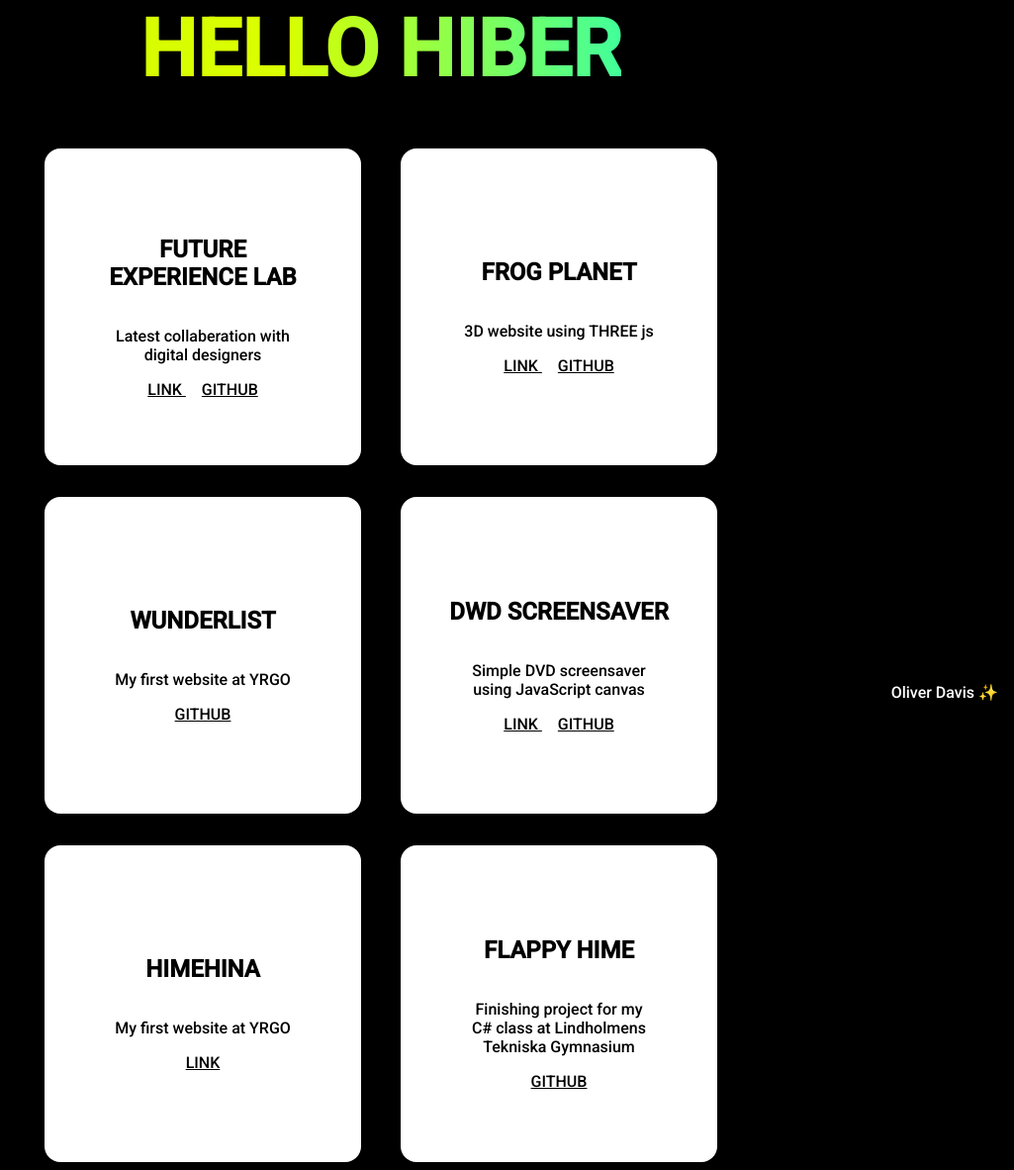
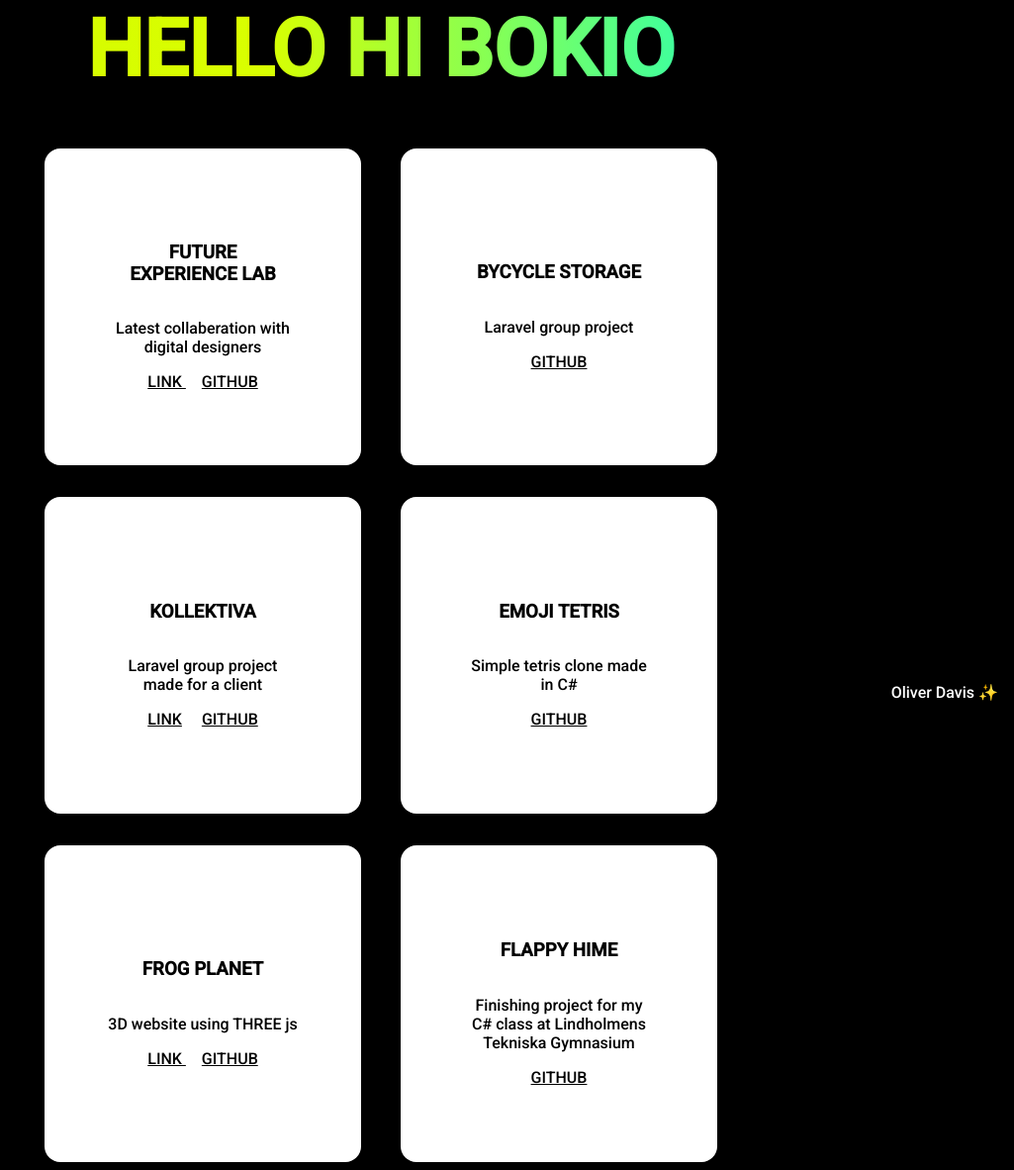
Before and after one commit to DavisDavisDavis/hello-hiber, a plain HTML site: page index.html in a window 1280 px wide. Shown: the part 59-1241 px from the top of the page at 99% size, without its empty margins (255-1280 px from the left). Drawn offline with Linux system fonts and the light colour scheme.

Commit message:
Bokio update

```diff
--- a/index.html
+++ b/index.html
@@ -1,91 +1,83 @@
 <!DOCTYPE html>
 <html lang="en">
   <head>
-    <meta charset="UTF-8">
-    <meta http-equiv="X-UA-Compatible" content="IE=edge">
-    <meta name="viewport" content="width=device-width, initial-scale=1.0">
-    <title>Hello Hiber</title>
-    <link rel="icon" href="https://i.pinimg.com/originals/85/7f/d7/857fd79dfd7bd025e4cbb2169cd46e03.png">
-    <link rel="stylesheet" href="style.css">
+    <meta charset="UTF-8" />
+    <meta http-equiv="X-UA-Compatible" content="IE=edge" />
+    <meta name="viewport" content="width=device-width, initial-scale=1.0" />
+    <title>HI BOKIO</title>
+    <link
+      rel="icon"
+      href="https://i.pinimg.com/originals/85/7f/d7/857fd79dfd7bd025e4cbb2169cd46e03.png"
+    />
+    <link rel="stylesheet" href="style.css" />
   </head>
   <body>
-    <h1 class="title">
-        HELLO HIBER
-    </h1>
+    <h1 class="title">HELLO HI BOKIO</h1>
 
-    <section>
+    <section class="portfolio">
       <div class="card">
-            <h2>FUTURE <br> EXPERIENCE LAB</h2>
+        <h3>
+          FUTURE <br />
+          EXPERIENCE LAB
+        </h3>
         <p>Latest collaberation with digital designers</p>
         <div>
           <a href="https://future-experience-lab-official.netlify.app/">
             LINK
           </a>
 
-                <a href="https://github.com/DavisDavisDavis/FEL">
-                    GITHUB
-                </a>
+          <a href="https://github.com/DavisDavisDavis/FEL"> GITHUB </a>
         </div>
       </div>
       <div class="card">
-            <h2>FROG PLANET</h2>
-            <p>3D website using THREE js</p>
+        <h3>BYCYCLE STORAGE</h3>
+        <p>Laravel group project</p>
+
         <div>
-                <a href="https://frog-planet.netlify.app/">
-                    LINK
-                </a>
+          <a href="https://github.com/sowulff/bicycle-storage"> GITHUB </a>
+        </div>
+      </div>
 
-                <a href="https://github.com/DavisDavisDavis/frog-planet">
-                    GITHUB
-                </a>
+      <div class="card">
+        <h3>KOLLEKTIVA</h3>
+        <p>Laravel group project made for a client</p>
+
+        <div>
+          <a href="https://immense-springs-84221.herokuapp.com/">LINK</a>
+          <a href="https://github.com/alicenyberg/Kollektiva">GITHUB</a>
         </div>
       </div>
       <div class="card">
-            <h2>WUNDERLIST</h2>
-            <p>My first website at YRGO</p>
+        <h3>EMOJI TETRIS</h3>
+        <p>Simple tetris clone made in C#</p>
 
         <div>
-                <a href="https://github.com/DavisDavisDavis/wunderlist">
-                    GITHUB
-                </a>
+          <a
+            href="https://github.com/DavisDavisDavis/Tetris/blob/main/README.md"
+            >GITHUB</a
+          >
         </div>
       </div>
       <div class="card">
-            <h2>DWD SCREENSAVER</h2>
-            <p>Simple DVD screensaver using JavaScript canvas</p>
+        <h3>FROG PLANET</h3>
+        <p>3D website using THREE js</p>
+        <div>
+          <a href="https://frog-planet.netlify.app/"> LINK </a>
 
-            <div>
-                <a href="https://dwd-screensaver.netlify.app/">
-                    LINK
-                </a>
-
-                <a href="https://github.com/DavisDavisDavis/dvd-screensaver">
-                    GITHUB
-                </a>
+          <a href="https://github.com/DavisDavisDavis/frog-planet"> GITHUB </a>
         </div>
       </div>
       <div class="card">
-            <h2>HIMEHINA</h2>
-            <p>My first website at YRGO</p>
+        <h3>FLAPPY HIME</h3>
+        <p>
+          Finishing project for my C# class at Lindholmens Tekniska Gymnasium
+        </p>
 
         <div>
-                <a href="https://eggie.love/himehina/index.php">
-                    LINK
-                </a>
-            </div>
-        </div>
-        <div class="card">
-            <h2>FLAPPY HIME</h2>
-            <p>Finishing project for my C# class at Lindholmens Tekniska Gymnasium</p>
-
-            <div>
-                <a href="https://github.com/DavisDavisDavis/Flappy-Hime">
-                    GITHUB
-                </a>
+          <a href="https://github.com/DavisDavisDavis/Flappy-Hime"> GITHUB </a>
         </div>
       </div>
     </section>
-
     <p class="signature">Oliver Davis ✨</p>
     <script src="app.js"></script>
   </body>
--- a/style.css
+++ b/style.css
@@ -83,6 +83,10 @@ section {
   }
 }
 
+.about-me {
+  color: white;
+}
+
 .signature {
   position: fixed;
   bottom: 1rem;
```
Lines whose indentation alone changed are shown as unchanged.
